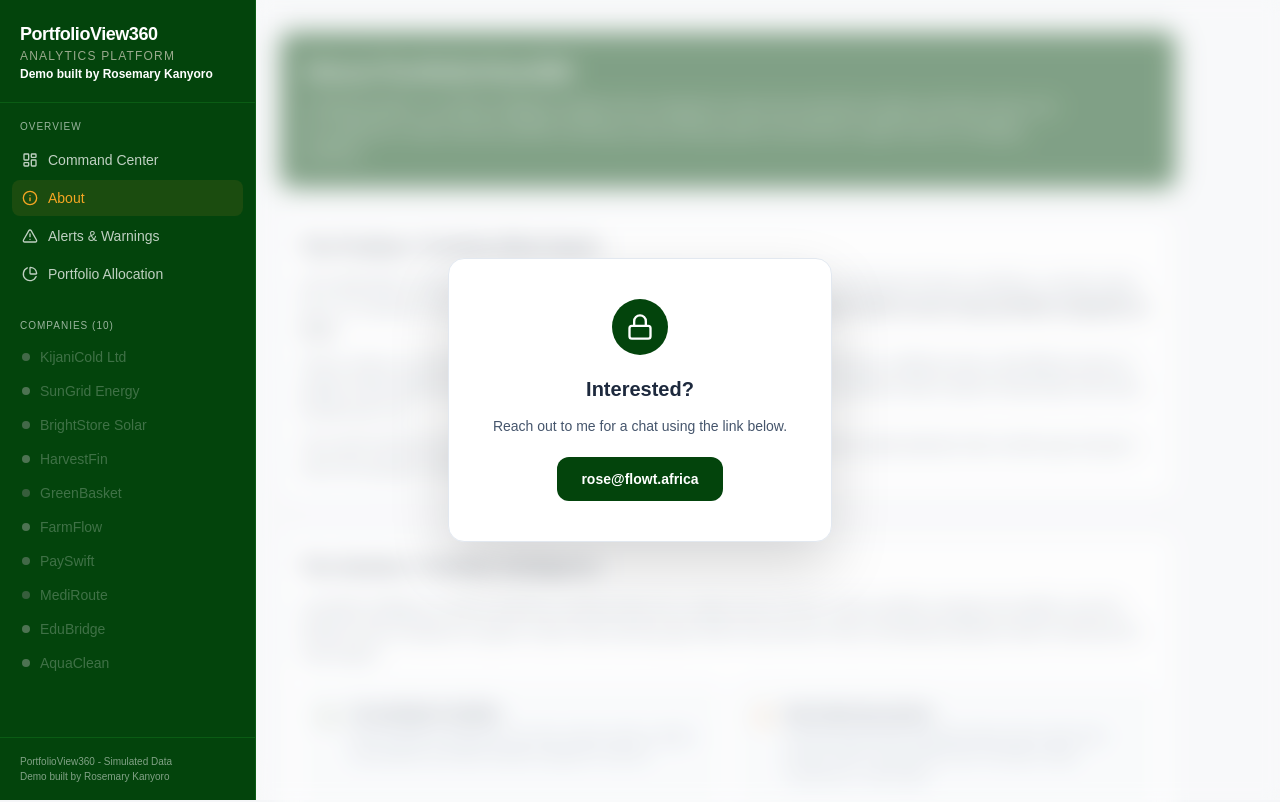
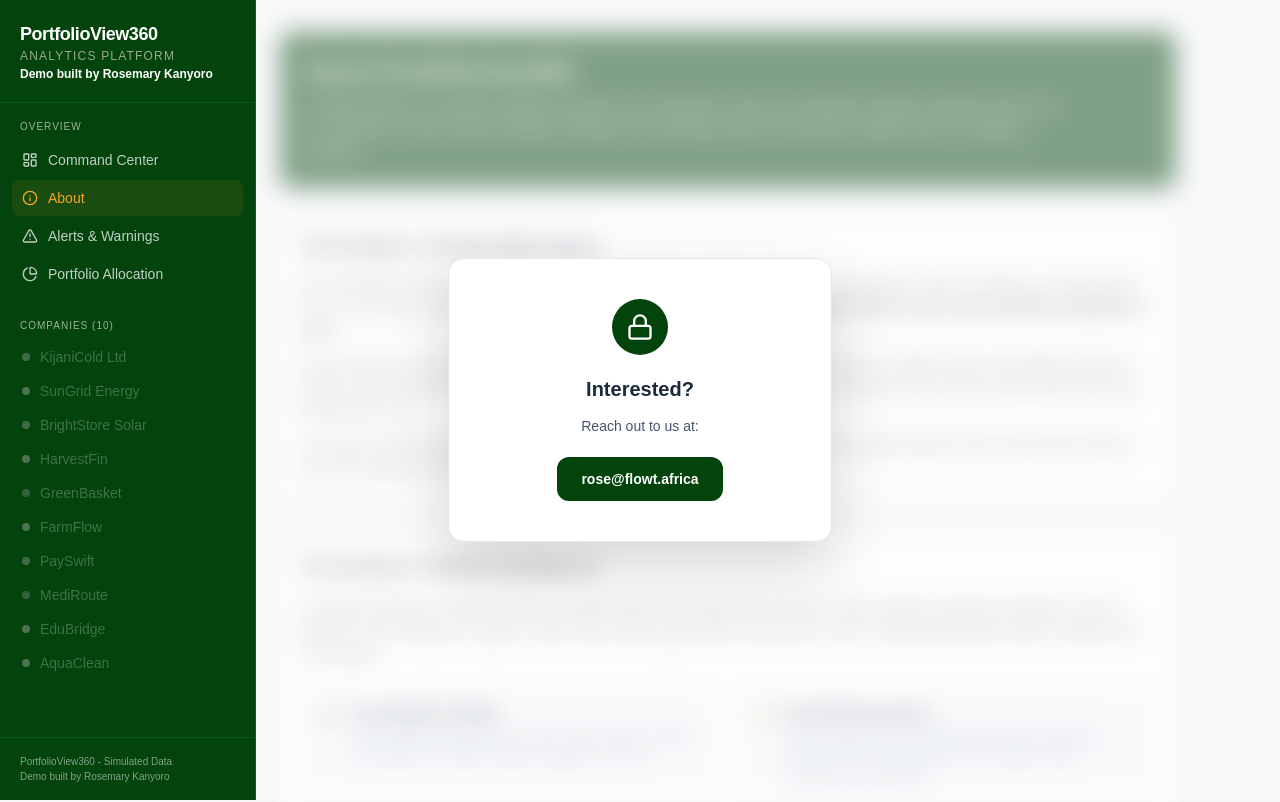
Before and after one commit to RoseWairimuK/ProjectPortfolio360, a Next.js app: page /about in a window 1280 px wide. Shown: the top 802 px of the page. Built offline with nearby package versions, Linux system fonts and the light colour scheme.

Commit message:
Update locked overlay message to 'Reach out to us at:'
Co-Authored-By: Claude Sonnet 4.6 <noreply@anthropic.com>

```diff
--- a/src/components/LockedOverlay.tsx
+++ b/src/components/LockedOverlay.tsx
@@ -40,7 +40,7 @@ export default function LockedOverlay({ children }: LockedOverlayProps) {
           </h2>
 
           <p className="text-sm text-slate-600 leading-relaxed mb-5">
-            Reach out to me for a chat using the link below.
+            Reach out to us at:
           </p>
 
           <a
```
